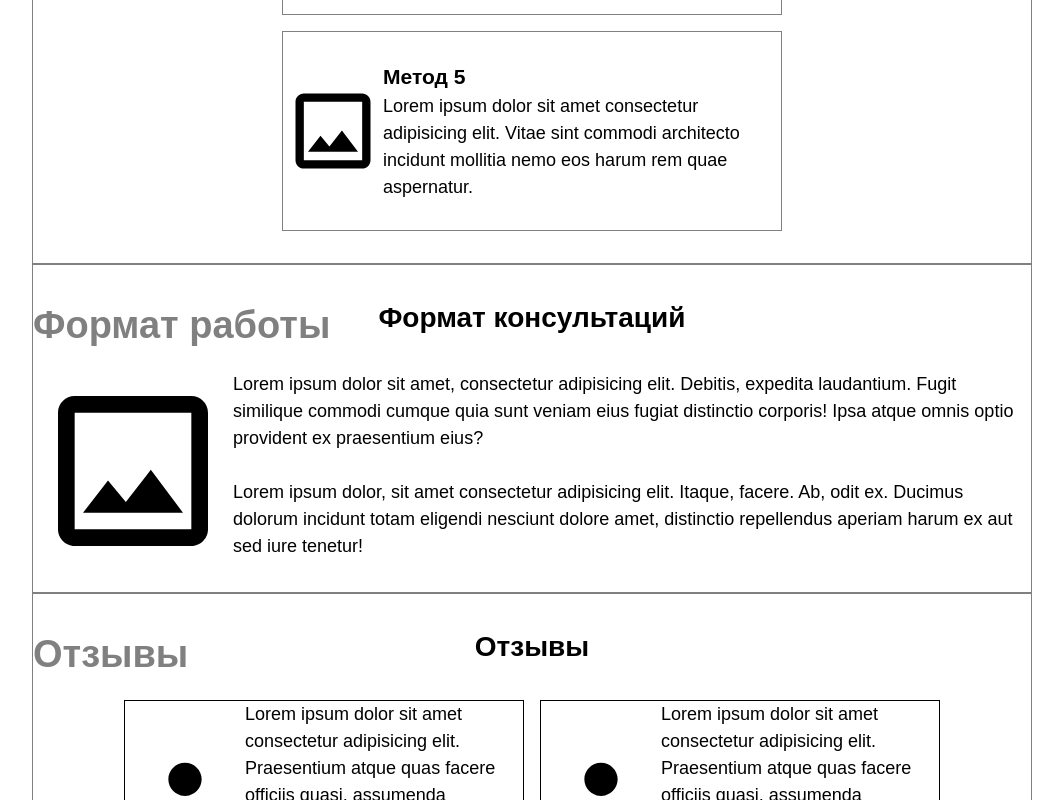
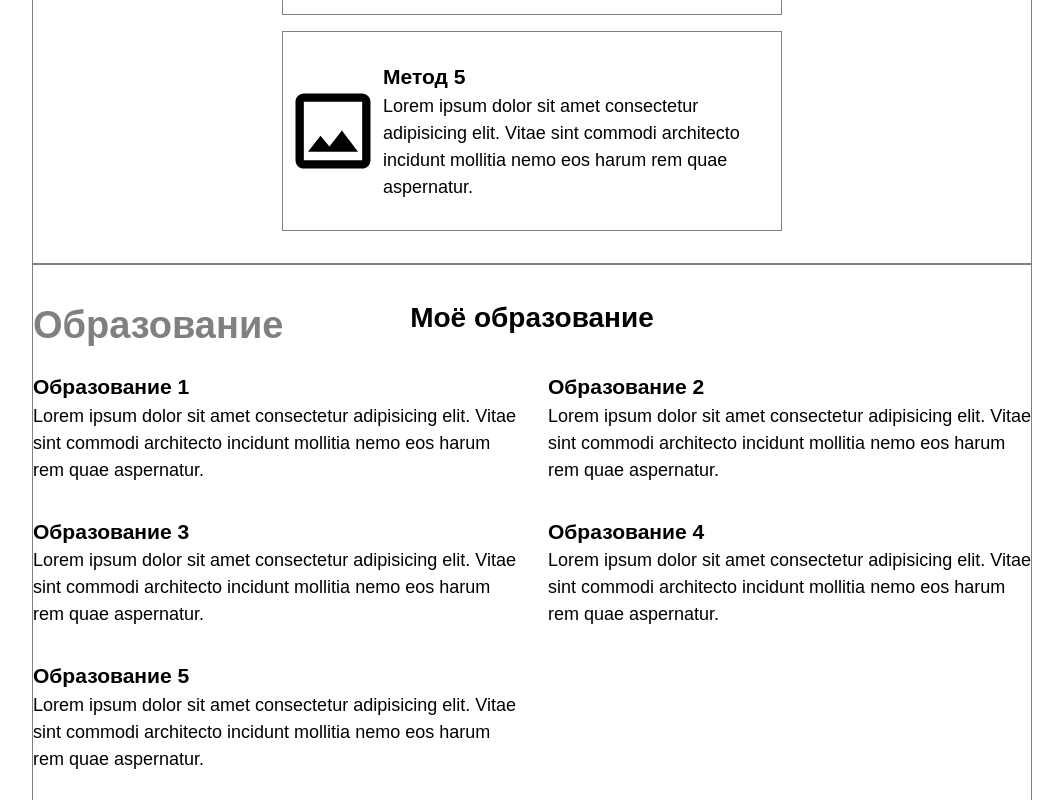
Before and after one commit to spqrod/zhe-front-end, a React (Create React App) app: page /terms-of-service in a window 1280 px wide. Shown: the part 2000-2800 px from the top of the page, without its empty margins (108-1171 px from the left). Built offline with nearby package versions, Linux system fonts and the light colour scheme.

Commit message:
Minor changes

```diff
--- a/src/components/Header.js
+++ b/src/components/Header.js
@@ -17,11 +17,11 @@ export default function Header() {
                         Психологические заметки
                     </Link>
                 </li>
-                <li className="headerMenuItem">
+                {/* <li className="headerMenuItem">
                     <Link className="headerMenuLink" to="/consultations">
                         Консультации
                     </Link>
-                </li>
+                </li> */}
                 <li className="headerMenuItem">
                     <Link className="headerMenuLink" to="/contact">
                         Связаться
--- a/src/pages/Home.js
+++ b/src/pages/Home.js
@@ -64,6 +64,33 @@ export default function Home() {
                             <h3>Метод 5</h3>
                             <p>Lorem ipsum dolor sit amet consectetur adipisicing elit. Vitae sint commodi architecto incidunt mollitia nemo eos harum rem quae aspernatur.</p>
                         </div>
+                    </div>
+                </div>
+
+            </section>
+            <section className="educationSection">
+                <h1 className="sectionName">Образование</h1>
+                <h2>Моё образование</h2>
+                <div className="educationsContainer">
+                    <div className="educationContainer">
+                            <h3>Образование 1</h3>
+                            <p>Lorem ipsum dolor sit amet consectetur adipisicing elit. Vitae sint commodi architecto incidunt mollitia nemo eos harum rem quae aspernatur.</p>
+                    </div>
+                    <div className="educationContainer">
+                            <h3>Образование 2</h3>
+                            <p>Lorem ipsum dolor sit amet consectetur adipisicing elit. Vitae sint commodi architecto incidunt mollitia nemo eos harum rem quae aspernatur.</p>
+                    </div>
+                    <div className="educationContainer">
+                            <h3>Образование 3</h3>
+                            <p>Lorem ipsum dolor sit amet consectetur adipisicing elit. Vitae sint commodi architecto incidunt mollitia nemo eos harum rem quae aspernatur.</p>
+                    </div>
+                    <div className="educationContainer">
+                            <h3>Образование 4</h3>
+                            <p>Lorem ipsum dolor sit amet consectetur adipisicing elit. Vitae sint commodi architecto incidunt mollitia nemo eos harum rem quae aspernatur.</p>
+                    </div>
+                    <div className="educationContainer">
+                            <h3>Образование 5</h3>
+                            <p>Lorem ipsum dolor sit amet consectetur adipisicing elit. Vitae sint commodi architecto incidunt mollitia nemo eos harum rem quae aspernatur.</p>
                     </div>
                 </div>
 
--- a/src/styles/home.css
+++ b/src/styles/home.css
@@ -39,6 +39,13 @@
 
 .homePage .methodIcon {
     font-size: 100px;
+}
+
+.homePage .educationsContainer {
+    display: grid;
+    grid-template-columns: 1fr 1fr;
+    gap: var(--big-gap);
+
 }
 
 .homePage .formatIcon {
```
Also changed, not shown: src/pages/Consultations.js (added, +12 -0 lines), src/pages/Reviews.js (added, +12 -0 lines), src/pages/PrivacyPolicy.js, src/pages/TermsOfService.js.
